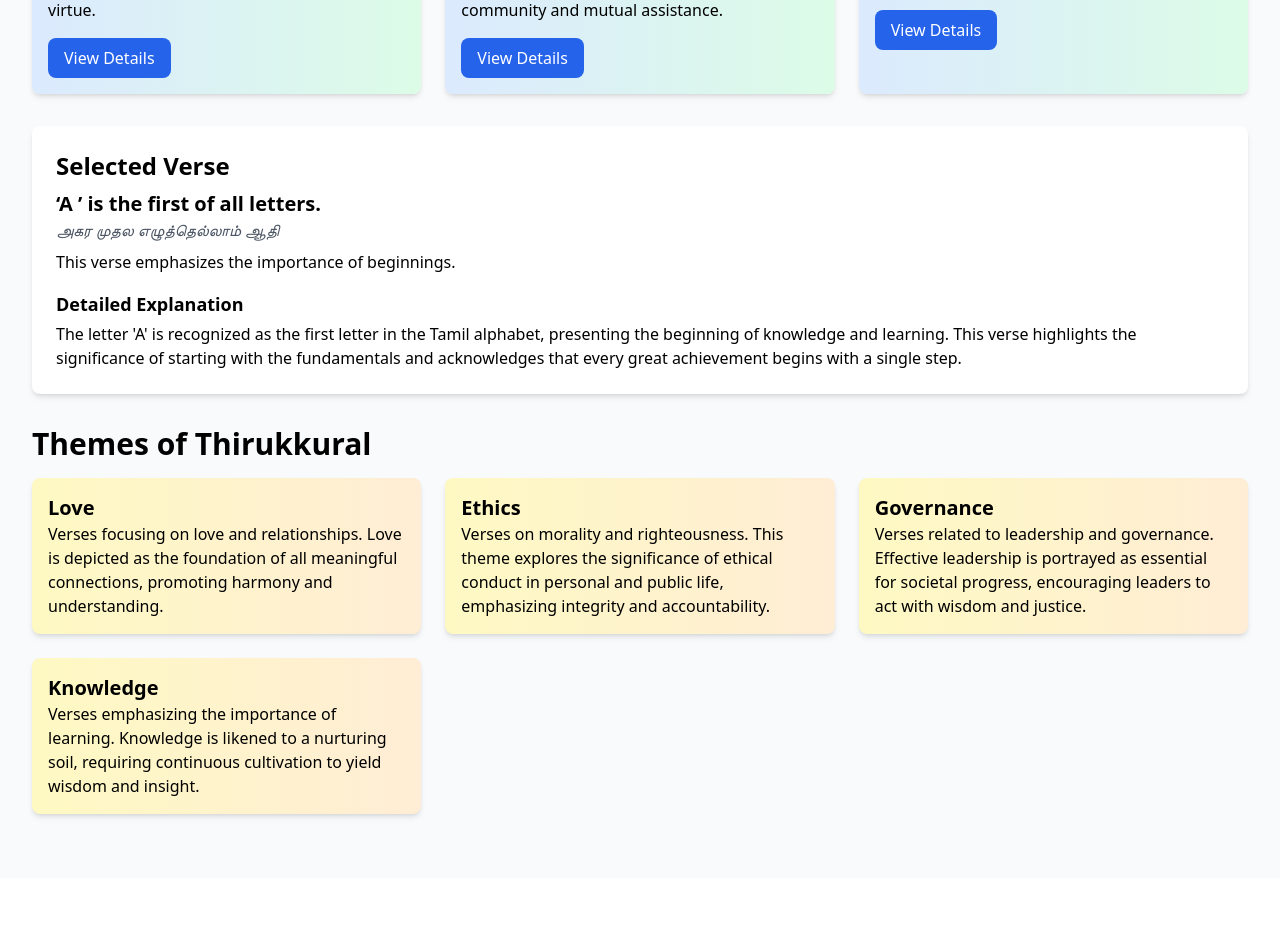
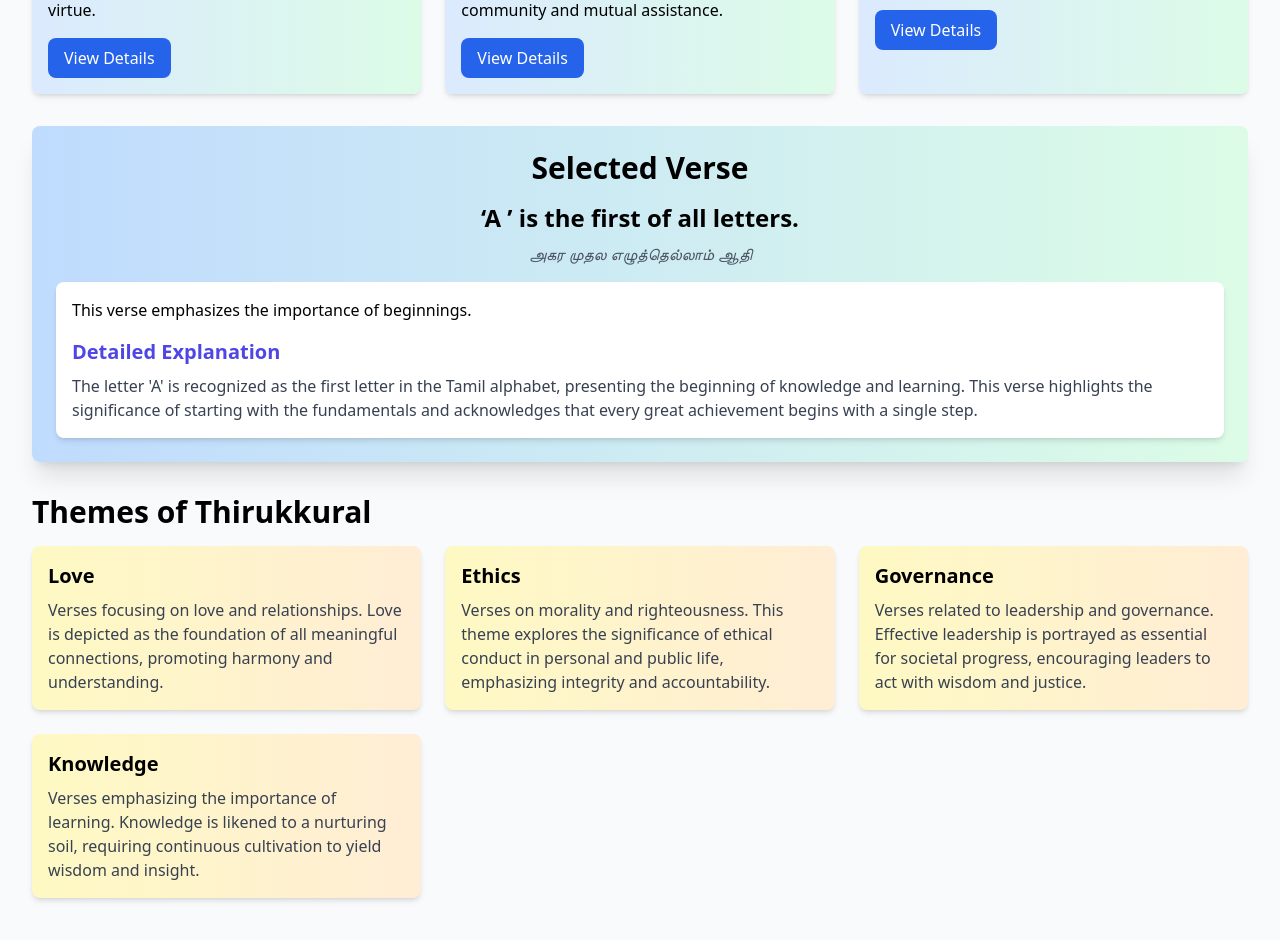
Before and after one commit to 6382737054/Thirukkural_website, a React (Create React App) app: page / in a window 1280 px wide. Shown: the part 1460-2400 px from the top of the page. Before the commit the page ends 2338 px from the top, so only its background shows below. Built offline with nearby package versions, Linux system fonts and the light colour scheme.

Commit message:
Add form and UI improvements

```diff
--- a/src/pages/VersesOfWisdom.jsx
+++ b/src/pages/VersesOfWisdom.jsx
@@ -101,18 +101,23 @@ const VersesOfWisdom = () => {
           </div>
         ))}
       </div>
-
-      {/* Selected Verse Details */}
-      <div className="bg-white p-6 rounded-lg shadow-md mb-8">
-        <h2 className="text-2xl font-semibold mb-2">
-          {language === 'Tamil' ? 'தேர்ந்தெடுக்கப்பட்ட பாடல்' : 'Selected Verse'}
-        </h2>
-        <h3 className="text-xl font-bold">{selectedVerse[language === 'Tamil' ? 'tamil' : 'translation']}</h3>
-        <p className="italic text-gray-600">{language === 'Tamil' ? selectedVerse.translation : selectedVerse.tamil}</p>
-        <p className="mt-2">{selectedVerse.commentary}</p>
-        <h4 className="mt-4 text-lg font-semibold">{language === 'Tamil' ? 'விளக்கம்' : 'Detailed Explanation'}</h4>
-        <p className="mt-1">{selectedVerse.detailedExplanation}</p>
-      </div>
+{/* Selected Verse Details */}
+<div className="bg-gradient-to-r from-blue-200 to-green-100 p-6 rounded-lg shadow-xl mb-8 transition-transform transform hover:scale-105">
+  <h2 className="text-3xl font-semibold mb-4 text-center text-black-700">
+    {language === 'Tamil' ? 'தேர்ந்தெடுக்கப்பட்ட பாடல்' : 'Selected Verse'}
+  </h2>
+  <h3 className="text-2xl font-bold text-center mb-2">
+    {selectedVerse[language === 'Tamil' ? 'tamil' : 'translation']}
+  </h3>
+  <p className="italic text-center text-gray-600 mb-4">{language === 'Tamil' ? selectedVerse.translation : selectedVerse.tamil}</p>
+  <div className="bg-white p-4 rounded-lg shadow-md">
+    <p className="mb-4">{selectedVerse.commentary}</p>
+    <h4 className="text-xl font-semibold mt-4 mb-2 text-indigo-600">
+      {language === 'Tamil' ? 'விளக்கம்' : 'Detailed Explanation'}
+    </h4>
+    <p className="text-gray-700">{selectedVerse.detailedExplanation}</p>
+  </div>
+</div>
 
       {/* Themes Section */}
       <h2 className="text-3xl font-semibold mb-4">
@@ -122,7 +127,7 @@ const VersesOfWisdom = () => {
         {themesData.map((theme, index) => (
           <div key={index} className="bg-white p-4 rounded-lg shadow-md hover:shadow-lg transition-shadow duration-300 bg-gradient-to-r from-yellow-100 to-orange-100">
             <h3 className="text-xl font-bold">{language === 'Tamil' ? theme.name.tamil : theme.name.english}</h3>
-            <p>{language === 'Tamil' ? theme.description.tamil : theme.description.english}</p>
+            <p className="mt-2 text-gray-700">{language === 'Tamil' ? theme.description.tamil : theme.description.english}</p>
           </div>
         ))}
       </div>
```
